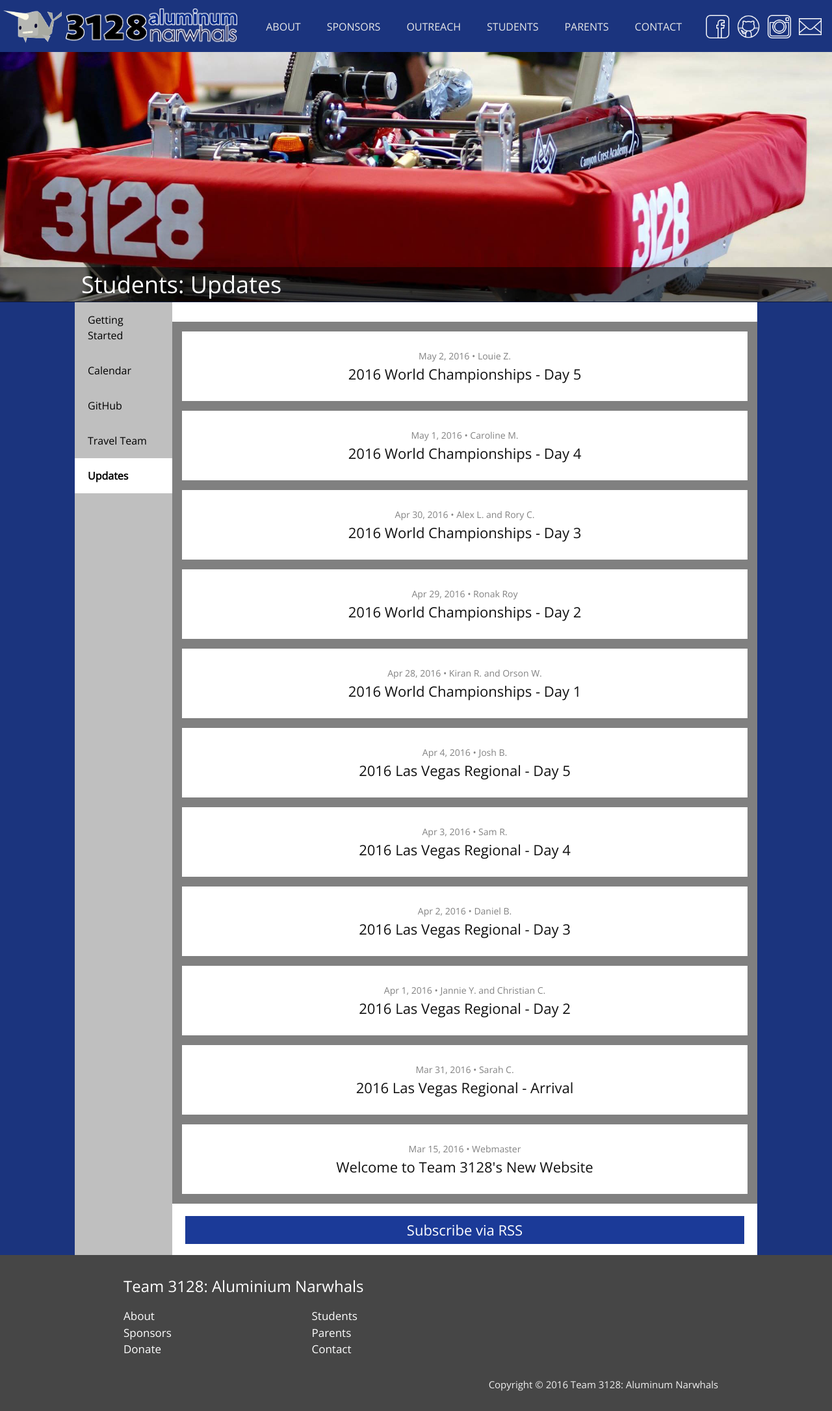
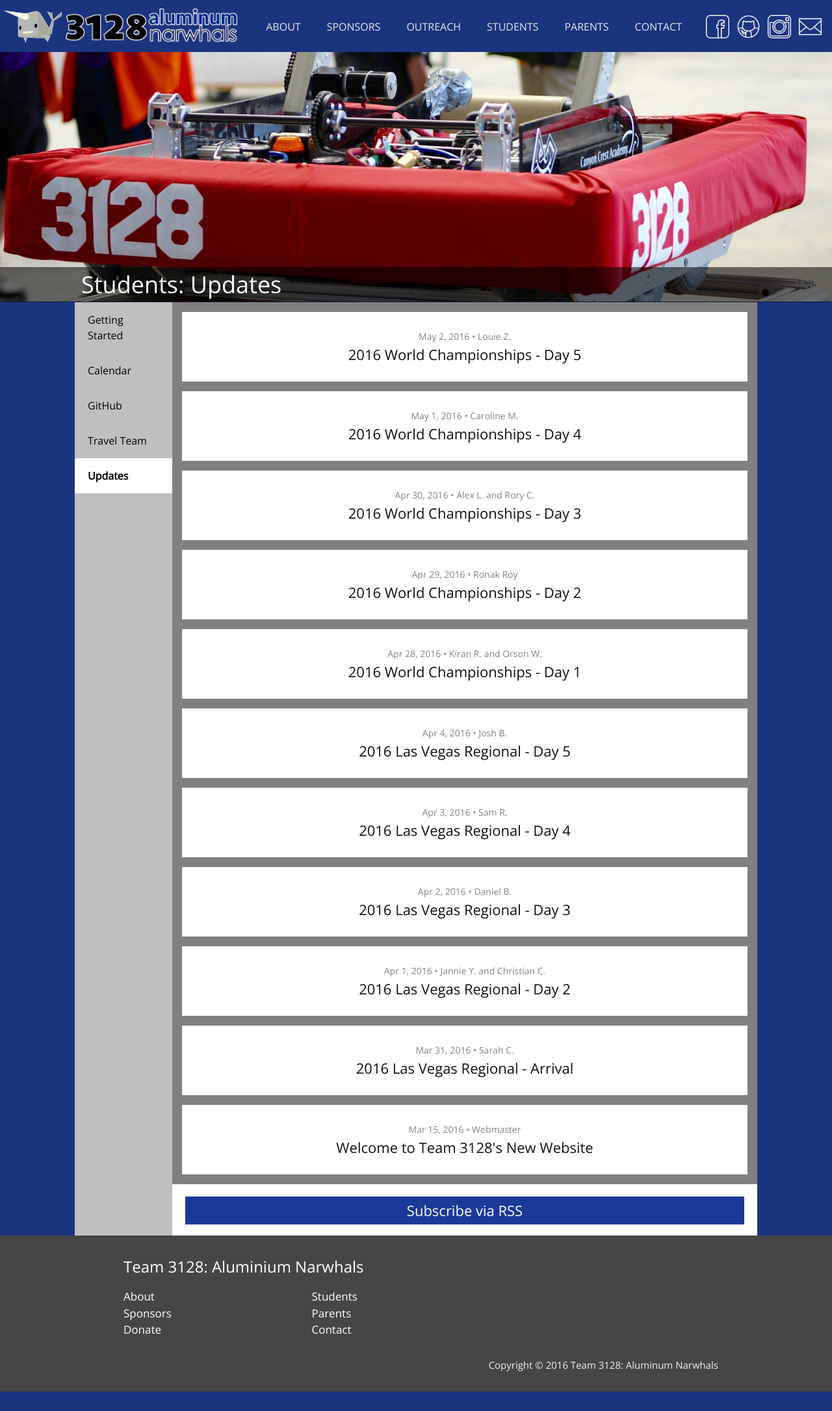
Before and after one commit to uynitsuj/team3128.github.io, a Jekyll site: the page built from students/updates.html, in a window 1280 px wide. Shown: the whole page at 65% size. Built offline with Jekyll 4.4.1, drawn with Linux system fonts in a browser that asks for light colours; nearby versions of some CDN libraries; after the commit the page ends 2141 px from its top, so only the background shows below that.

Commit message:
Fixed subpage error and added info repo link

```diff
--- a/_includes/header.html
+++ b/_includes/header.html
@@ -1,119 +1,4 @@
 <header class="site-header">
-<style>
-    .nounder:hover {
-      text-decoration: none;
-    }
-
-    .nounder {
-      text-transform: uppercase;
-    }
-
-    #smallmenu {
-      display: table;
-    }
-
-    #hover:hover {
-      background: #0066cc;
-      color: white;
-      padding: 15px;
-      cursor: pointer;
-    }
-
-    #mail:hover {
-      content: url(/resources/header/social/mail-selected.png);
-      cursor: pointer;
-    }
-
-    #facebook:hover {
-      content: url(/resources/header/social/facebook-selected.png);
-      cursor: pointer;
-    }
-
-    #github:hover {
-      content: url(/resources/header/social/github-selected.png);
-      cursor: pointer;
-    }
-
-    #instagram:hover {
-      content: url(/resources/header/social/instagram-selected.png);
-      cursor: pointer;
-    }
-
-    @media screen and (max-width: 1000px) {
-      .trigger {
-        display: none;
-      }
-      .smallertab {
-        display: table-cell;
-      }
-      .normalsocial {
-        display: none;
-      }
-    }
-
-    @media screen and (min-width: 1000px) {
-      .trigger {
-        display: table-cell;
-      }
-      .smallertab {
-        display: none;
-      }
-      .normalsocial {
-        display: table-cell;
-      }
-    }
-
-    #smallertab {
-      vertical-align: middle;
-    }
-
-    @media screen and (max-width: 1125px) {
-      .normaltitle {
-        display: none;
-      }
-      .smalltitle {
-        display: none;
-      }
-    }
-
-
-    @media screen and (max-width: 1275px) and (min-width: 1125px) {
-      .normaltitle {
-        display: none;
-      }
-      .smalltitle {
-        display: block;
-      }
-    }
-
-    @media screen and (min-width: 1275px) {
-      .normaltitle {
-        display: block;
-      }
-      .smalltitle {
-        display: none;
-      }
-    }
-
-    .smallertab {
-      background: #2445a8;
-    }
-    .smallertab:hover {
-      background: #122254;
-      cursor: pointer;
-    }
-
-    .hoverAnimateImage {
-      transition: img .25s ease-in-out;
-      -moz-transition: img .25s ease-in-out;
-      -webkit-transition: img .25s ease-in-out;
-    }
-
-    #pagesdiv {
-      overflow: hidden;
-    }
-  </style>
-
   <table style="position: relative; z-index: 2;" height="70px" cellpadding="0px" cellspacing="5px" width="100%">
     <tr>
       <td width="90px">
@@ -241,6 +126,5 @@
         </td>
       </tr>
     </table>
-
   </div>
 </header>
--- a/_layouts/subpage.html
+++ b/_layouts/subpage.html
@@ -58,6 +58,15 @@
               {% endif %}
               {% endfor %}
             </table>
+
+            <table cellspacing="0px" cellpadding="10px" width="150px">
+              <tr>
+                <td>
+                  <font color="#bfbfbf">Placeholder for Chrome, the browser that excells at failing</font>
+                </td>
+              </tr>
+            </table>
+
           </td>
           <td style="padding: 20px;" width="100%">
             <div class="hoverAnimate" id="subbutton" onclick="togglesubmenu()" align="center">
--- a/_sass/_team3128.scss
+++ b/_sass/_team3128.scss
@@ -203,14 +203,11 @@
   .tabline {
     display: block;
   }
-  //
-  // .normaltitle {
-  //   display: none;
-  // }
-  //
-  // .smalltitle {
-  //   display: inline;
-  // }
+
+  .smallwidthupdates {
+    margin: -20px;
+    margin-top: 10px;
+  }
 }
 
 @media screen and (min-width: $sidebar-width + $content-width) {
@@ -223,14 +220,127 @@
   .tabline {
     display: none;
   }
-  //
-  // .normaltitle {
-  //   display: block;
-  // }
-  //
-  // .smalltitle {
-  //   display: block;
-  // }
+
+  .smallwidthupdates {
+    margin: -20px;
+  }
 }
 
 /* MARK: END CSS FOR PAGES WITH SUBPAGES */
+
+/* MARK: BEGIN CSS FOR HEADER */
+
+.nounder:hover {
+  text-decoration: none;
+}
+
+.nounder {
+  text-transform: uppercase;
+}
+
+#smallmenu {
+  display: table;
+}
+
+#hover:hover {
+  background: #0066cc;
+  color: white;
+  padding: 15px;
+  cursor: pointer;
+}
+
+#mail:hover {
+  content: url(/resources/header/social/mail-selected.png);
+  cursor: pointer;
+}
+
+#facebook:hover {
+  content: url(/resources/header/social/facebook-selected.png);
+  cursor: pointer;
+}
+
+#github:hover {
+  content: url(/resources/header/social/github-selected.png);
+  cursor: pointer;
+}
+
+#instagram:hover {
+  content: url(/resources/header/social/instagram-selected.png);
+  cursor: pointer;
+}
+
+@media screen and (max-width: 1000px) {
+  .trigger {
+    display: none;
+  }
+  .smallertab {
+    display: table-cell;
+  }
+  .normalsocial {
+    display: none;
+  }
+}
+
+@media screen and (min-width: 1000px) {
+  .trigger {
+    display: table-cell;
+  }
+  .smallertab {
+    display: none;
+  }
+  .normalsocial {
+    display: table-cell;
+  }
+}
+
+#smallertab {
+  vertical-align: middle;
+}
+
+@media screen and (max-width: 1125px) {
+  .normaltitle {
+    display: none;
+  }
+  .smalltitle {
+    display: none;
+  }
+}
+
+
+@media screen and (max-width: 1275px) and (min-width: 1125px) {
+  .normaltitle {
+    display: none;
+  }
+  .smalltitle {
+    display: block;
+  }
+}
+
+@media screen and (min-width: 1275px) {
+  .normaltitle {
+    display: block;
+  }
+  .smalltitle {
+    display: none;
+  }
+}
+
+.smallertab {
+  background: #2445a8;
+}
+.smallertab:hover {
+  background: #122254;
+  cursor: pointer;
+}
+
+.hoverAnimateImage {
+  transition: img .25s ease-in-out;
+  -moz-transition: img .25s ease-in-out;
+  -webkit-transition: img .25s ease-in-out;
+}
+
+#pagesdiv {
+  overflow: hidden;
+}
+
+/* MARK: END CSS FOR PAGES WITH HEADER */
--- a/students/updates.html
+++ b/students/updates.html
@@ -4,20 +4,6 @@
 subtitle: Updates
 permalink: /students/updates/
 ---
-<style>
-  @media screen and (max-width: 1300px) {
-    .smallwidthupdates {
-      margin: -20px;
-      margin-top: 10px;
-    }
-  }
-
-  @media screen and (min-width: 1300px) {
-    .smallwidthupdates {
-      margin: -20px;
-    }
-  }
-</style>
 
 <table class="smallwidthupdates" style="table-layout:fixed; background: grey;" cellspacing="15px">
   {% for post in site.posts %}
```
Also changed, not shown: students/index.md (+1 -0 lines).
